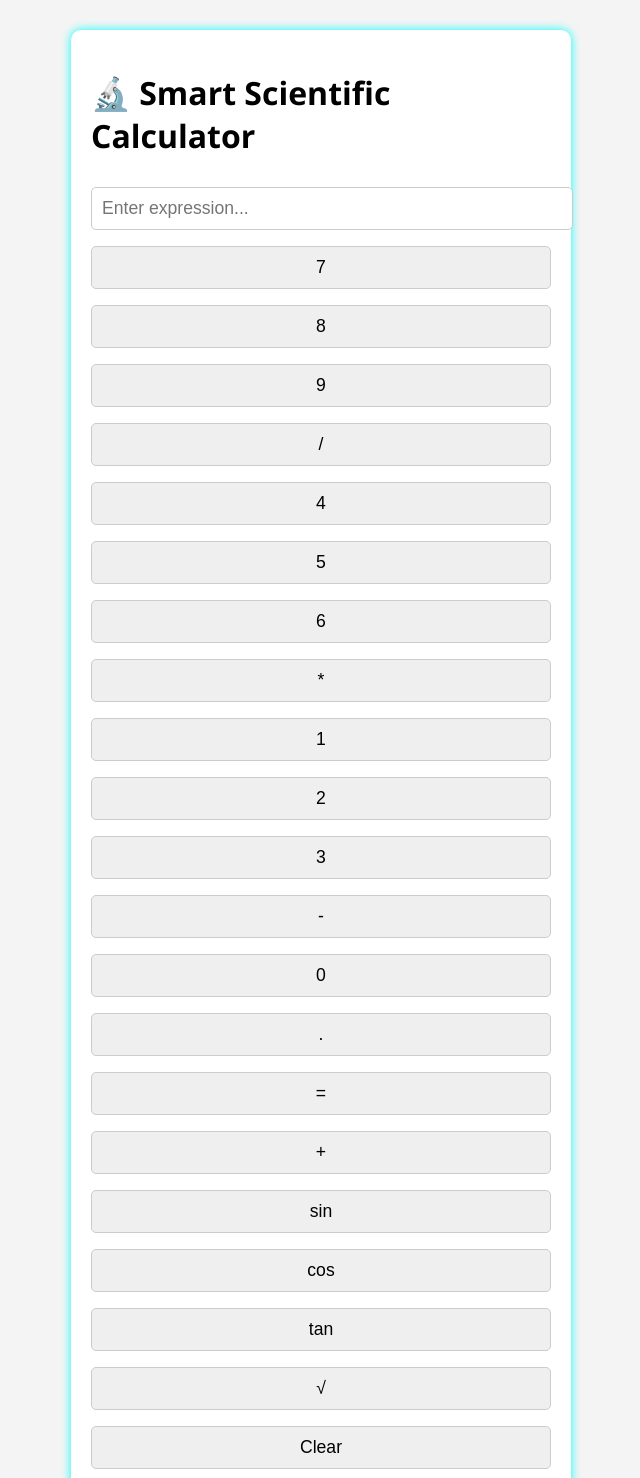
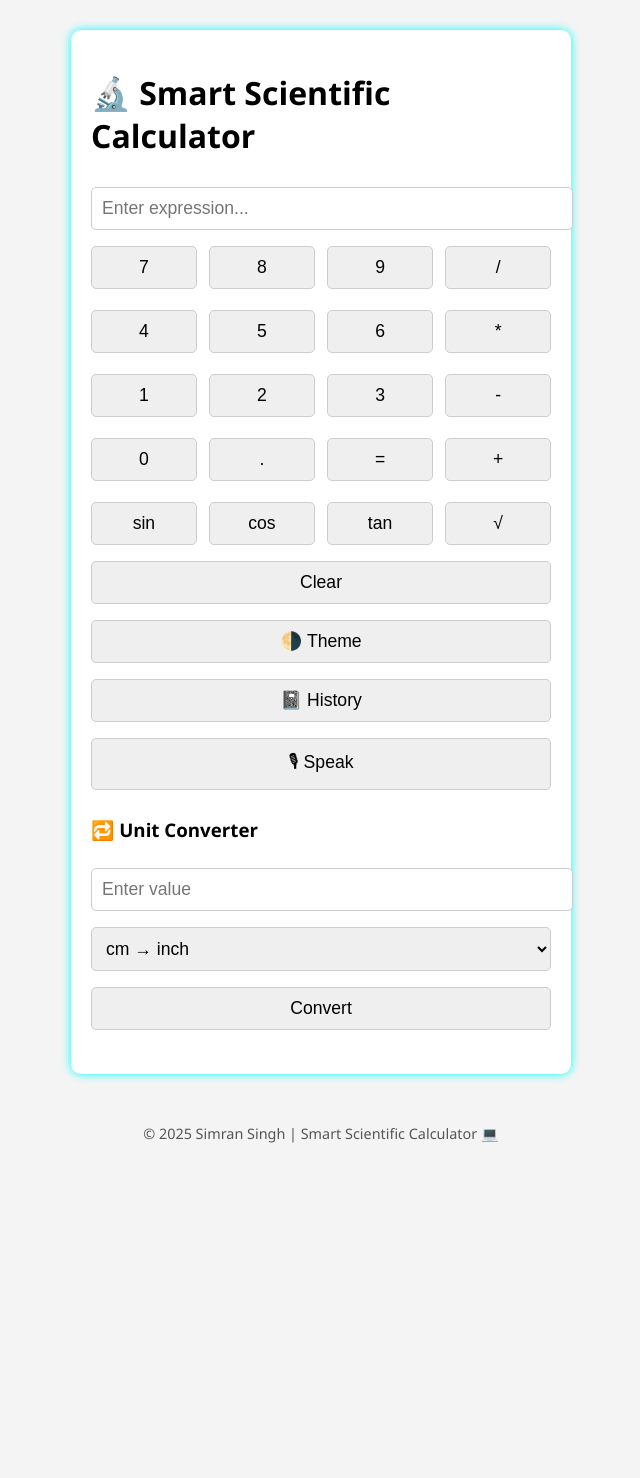
Before and after one commit to Simransingh495/smart-calculator, a Flask app: page / in a window 1280 px wide. Shown: the whole page, without its empty margins (319-959 px from the left). Run offline with Flask 3, Linux system fonts and the light colour scheme.

Commit message:
Update style.css

```diff
--- a/static/style.css
+++ b/static/style.css
@@ -68,3 +68,16 @@ body.dark .calculator-container {
     word-wrap: break-word;
   }
 }
+
+.buttons {
+  display: flex;
+  flex-wrap: wrap;
+  justify-content: space-between;
+  gap: 5px;
+}
+
+.buttons button {
+  width: 23%;
+  padding: 10px;
+  font-size: 1.1rem;
+}
```
